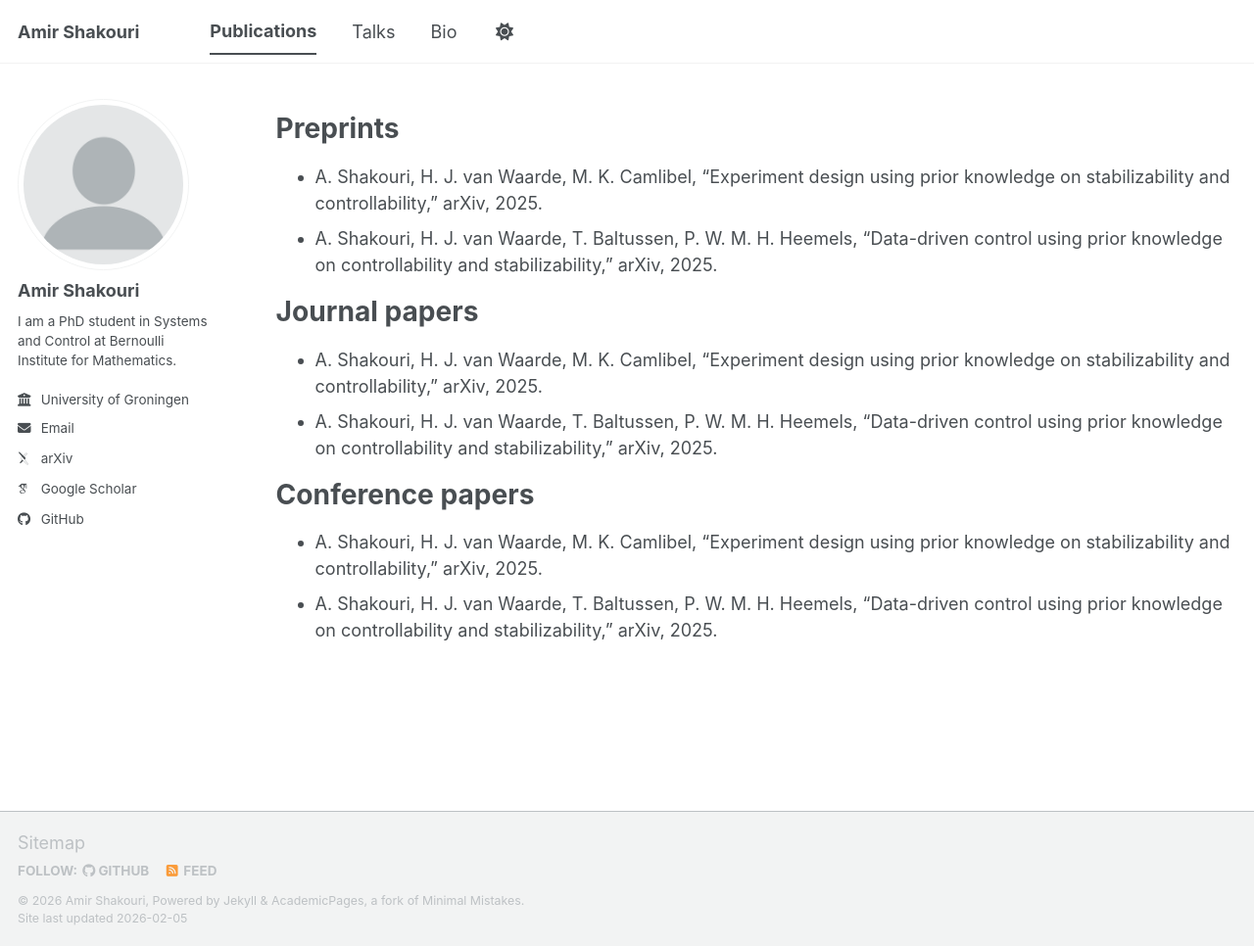
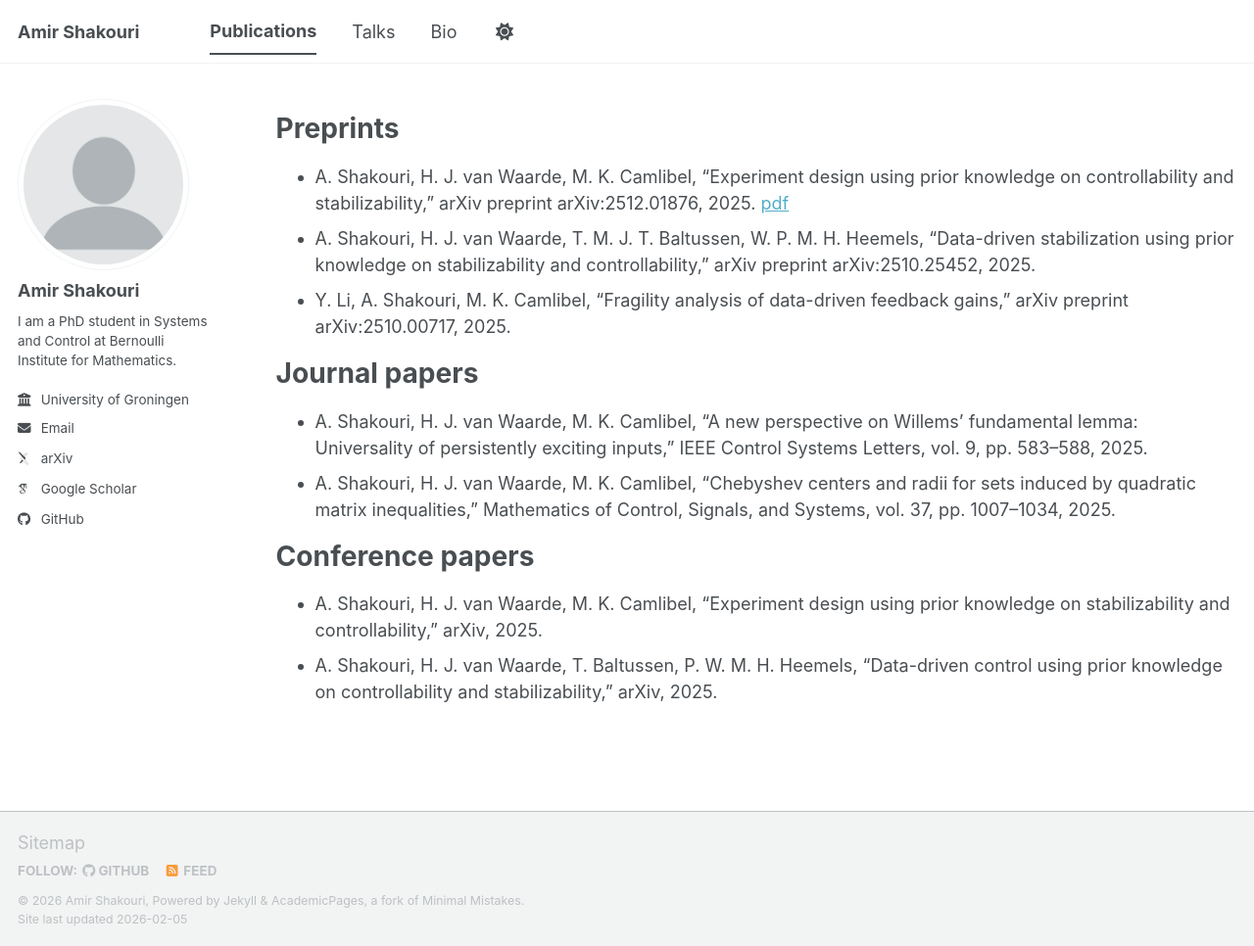
Before and after one commit to a-shakouri/a-shakouri.github.io, a Jekyll site: the page built from _pages/pub.md, in a window 1280 px wide and 966 px high. Shown: the whole window at 98% size. Built offline with Jekyll 4.4.1, drawn with Linux system fonts in a browser that asks for light colours; some web fonts are replaced; a script bundle is joined from its source files by our own code; library files that are not in the unit come from our copies.

Commit message:
Update pub.md

```diff
--- a/_pages/pub.md
+++ b/_pages/pub.md
@@ -10,13 +10,14 @@ author_profile: true
 
 Preprints
 ======
-* A. Shakouri, H. J. van Waarde, M. K. Camlibel, "Experiment design using prior knowledge on stabilizability and controllability," arXiv, 2025.
-* A. Shakouri, H. J. van Waarde, T. Baltussen, P. W. M. H. Heemels, "Data-driven control using prior knowledge on controllability and stabilizability," arXiv, 2025.
+* A. Shakouri, H. J. van Waarde, M. K. Camlibel, "Experiment design using prior knowledge on controllability and stabilizability," arXiv preprint arXiv:2512.01876, 2025. [pdf](https://arxiv.org/pdf/2512.01876)
+* A. Shakouri, H. J. van Waarde, T. M. J. T. Baltussen, W. P. M. H. Heemels, “Data-driven stabilization using prior knowledge on stabilizability and controllability,” arXiv preprint arXiv:2510.25452, 2025.
+* Y. Li, A. Shakouri, M. K. Camlibel, “Fragility analysis of data-driven feedback gains,” arXiv preprint arXiv:2510.00717, 2025.
 
 Journal papers
 ======
-* A. Shakouri, H. J. van Waarde, M. K. Camlibel, "Experiment design using prior knowledge on stabilizability and controllability," arXiv, 2025.
-* A. Shakouri, H. J. van Waarde, T. Baltussen, P. W. M. H. Heemels, "Data-driven control using prior knowledge on controllability and stabilizability," arXiv, 2025.
+* A. Shakouri, H. J. van Waarde, M. K. Camlibel, “A new perspective on Willems’ fundamental lemma: Universality of persistently exciting inputs,” IEEE Control Systems Letters, vol. 9, pp. 583–588, 2025.
+* A. Shakouri, H. J. van Waarde, M. K. Camlibel, “Chebyshev centers and radii for sets induced by quadratic matrix inequalities,” Mathematics of Control, Signals, and Systems, vol. 37, pp. 1007–1034, 2025.
 
 Conference papers
 ======
```
